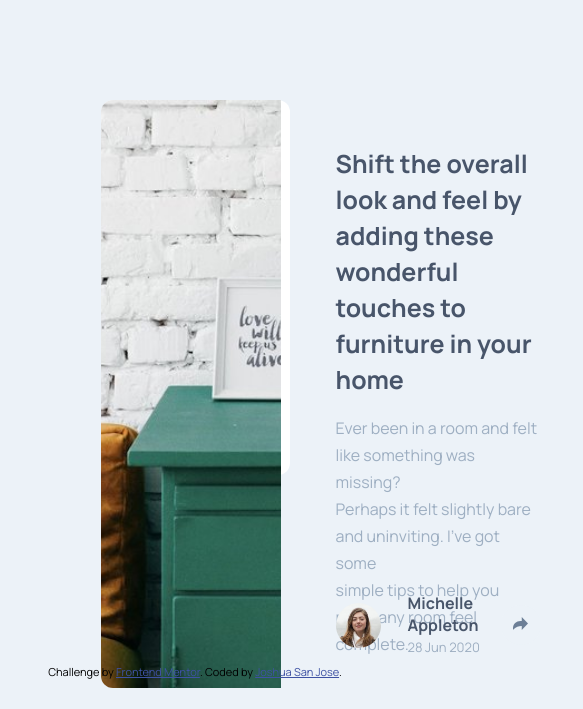
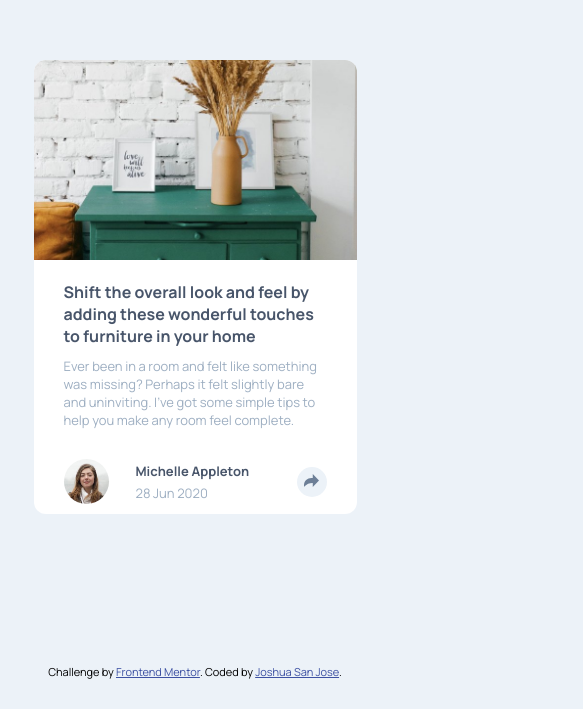
Before and after one commit to forimbajosh21/frontendmentor-challenges, a plain HTML site: page article-preview/index.html in a window 390 px wide. Shown: the part 135-844 px from the top of the page, 583 px wide, since content can reach past the window. Drawn offline with Linux system fonts and the light colour scheme.

Commit message:
fix responsive style

```diff
--- a/article-preview/css/style.css
+++ b/article-preview/css/style.css
@@ -37,7 +37,7 @@ p {
   border-radius: 12px;
   display: grid;
   grid-template-columns: repeat(12, 1fr);
-  gap: 45px;
+  gap: 12px;
   min-height: 275px;
   align-self: center;
   height: 375px;
@@ -54,28 +54,27 @@ p {
 }
 
 .card .content {
-  grid-column: 6 / 12;
-  padding: 30px 10px;
+  grid-column: 6 / 13;
+  padding: 20px 0px;
   border-top-right-radius: 12px;
   border-bottom-right-radius: 12px;
   position: relative;
+  margin: 0px 20px;
 }
 
 .card .content h1 {
   font-weight: 700;
-  font-size: 25px;
-  line-height: 36px;
+  font-size: 22px;
   color: hsl(217, 19%, 35%);
 }
 
 .card .content p {
   color: hsl(212, 23%, 69%);
-  line-height: 27px;
 }
 
 .card .content .author {
   position: absolute;
-  bottom: 30px;
+  bottom: 20px;
   left: 10px;
   right: 10px;
 }
@@ -152,7 +151,7 @@ p {
   display: flex;
   position: absolute;
   top: -180%;
-  right: -20.5%;
+  right: -90px;
   background: hsl(217, 19%, 35%);
   border-radius: 8px;
   padding: 15px 25px;
@@ -197,12 +196,30 @@ p {
   right: 0;
 }
 
-@media screen and (max-width: 375px) {
+@media (max-width: 992px) {
+  .card .content h1 {
+    font-size: 18px;
+    line-height: normal;
+  }
+}
+
+@media screen and (min-width: 577px) and (max-width: 768px) {
   .card {
     grid-column: 2 / 12;
+    gap: 12px;
+  }
+  .card .content {
+    grid-column: 6 /13;
+    margin: 0px 15px;
+  }
+}
+
+@media screen and (max-width: 576px) {
+  .card {
+    height: auto;
+    grid-column: 2 / 12;
+    grid-template-rows: minmax(200px, auto);
     gap: 0px;
-    height: auto;
-    grid-template-rows: minmax(200px, auto);
   }
   .card .media {
     grid-column: 1 / 13;
@@ -215,6 +232,7 @@ p {
   .card .content {
     grid-column: 1 / 13;
     padding: 10px 30px;
+    margin: 0px;
   }
   .card .content h1 {
     font-size: 16px;
--- a/article-preview/index.html
+++ b/article-preview/index.html
@@ -36,16 +36,14 @@
         <div class="media"></div>
         <div class="content">
           <h1>
-            Shift the overall look and feel by <br />adding these wonderful
-            touches to furniture in your home
+            Shift the overall look and feel by adding these wonderful touches to
+            furniture in your home
           </h1>
 
           <p>
-            Ever been in a room and felt like something was missing?
-            <br />
-            Perhaps it felt slightly bare and uninviting. I’ve got some
-            <br />
-            simple tips to help you make any room feel complete.
+            Ever been in a room and felt like something was missing? Perhaps it
+            felt slightly bare and uninviting. I’ve got some simple tips to help
+            you make any room feel complete.
           </p>
 
           <div class="author">
```
